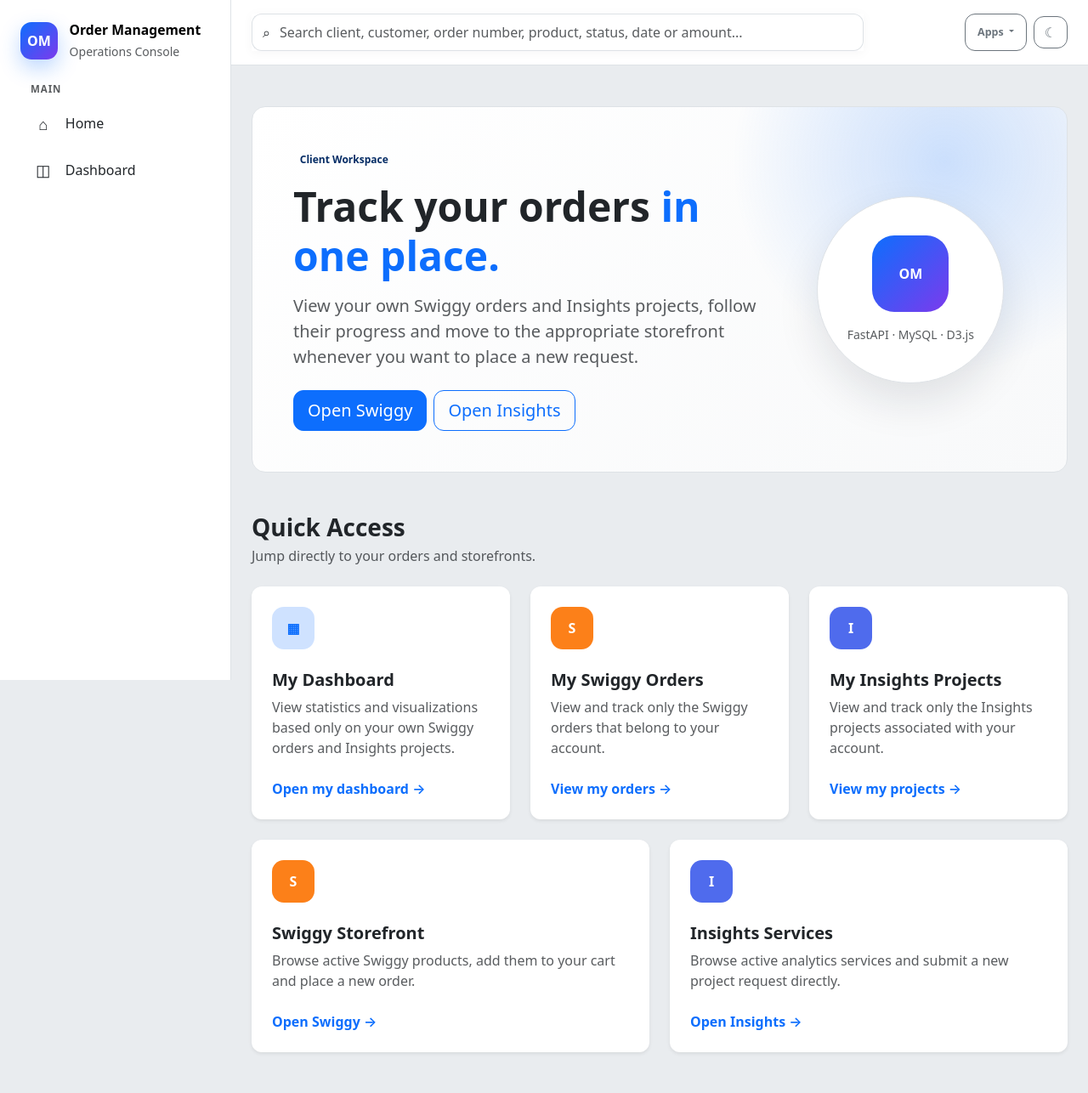
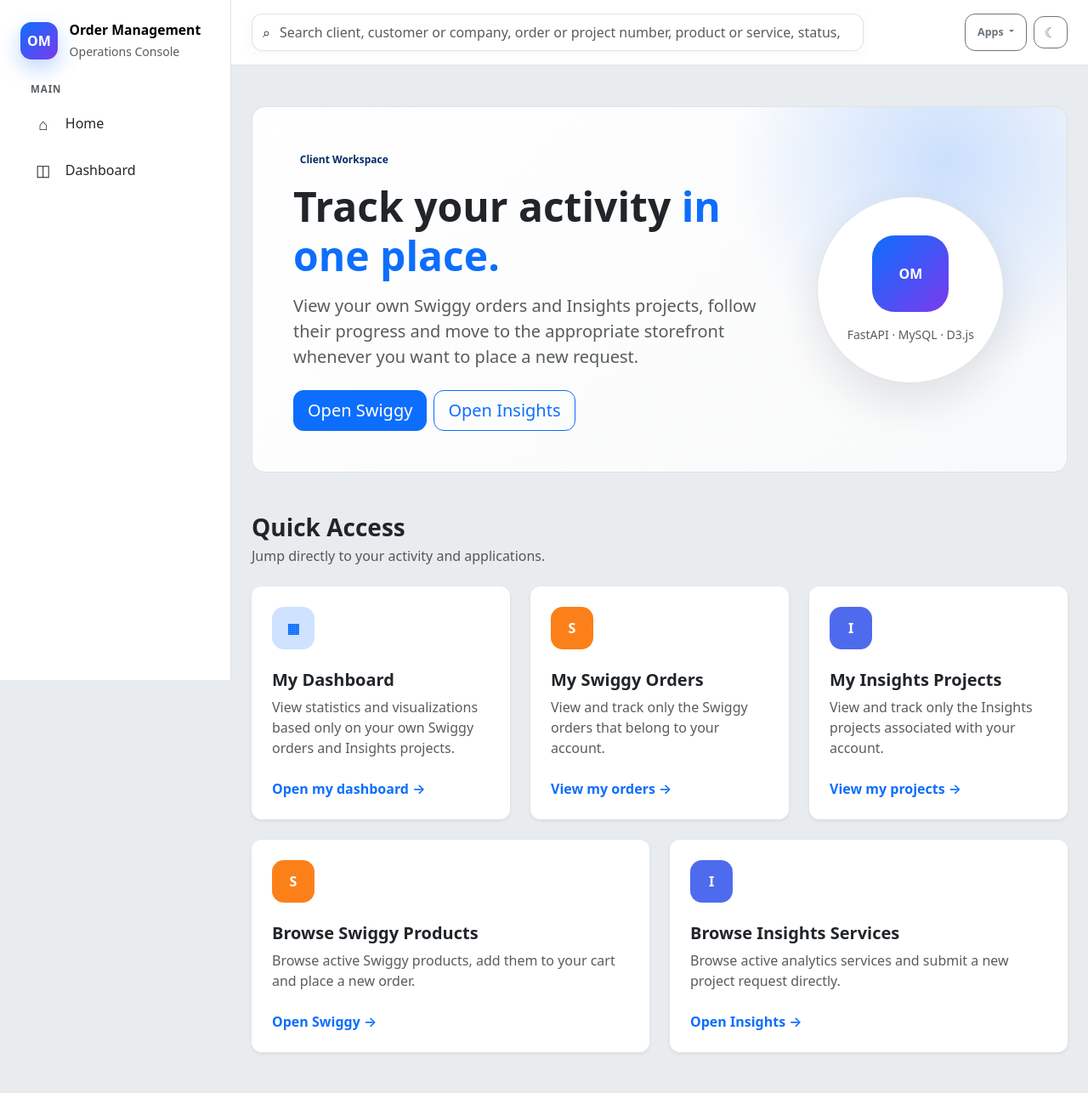
Before and after one commit to acheron2345678-art/order-management-system, a FastAPI app: template templates/home.html in a window 1280 px wide. Shown: the whole page at 85% size. Run offline with FastAPI, Linux system fonts and the light colour scheme; the template is opened without the code that fills it, so the values that code supplies are empty; some libraries are stand-ins or nearby versions.

Commit message:
Complete navigation and terminology cleanup

```diff
--- a/app/dashboard/service.py
+++ b/app/dashboard/service.py
@@ -27,12 +27,12 @@ VALID_DRILLDOWN_METRICS = {
 
 
 METRIC_LABELS = {
-    "total": "Orders",
+    "total": "Activity",
     "pending": "Pending",
     "processing": "Processing",
     "completed": "Completed",
     "cancelled": "Cancelled",
-    "amount": "Revenue",
+    "amount": "Completed Value",
 }
 
 
--- a/static/js/dashboard.js
+++ b/static/js/dashboard.js
@@ -14,7 +14,7 @@
     const metricConfig = {
 
         total: {
-            label: "Orders",
+            label: "Activity",
             currency: false
         },
 
@@ -39,7 +39,7 @@
         },
 
         amount: {
-            label: "Revenue",
+            label: "Completed Value",
             currency: true
         }
 
@@ -200,6 +200,131 @@
     }
 
 
+    function currentUserRole() {
+
+        return (
+            document.body
+                ?.dataset
+                ?.userRole
+            ||
+            ""
+        );
+
+    }
+
+
+    function recordTerminology(
+        platform
+    ) {
+
+        const normalized =
+            String(
+                platform || ""
+            )
+            .toLowerCase();
+
+
+        if (
+            normalized
+            ===
+            "swiggy"
+        ) {
+
+            return {
+                singular: "order",
+                plural: "orders",
+                itemLabel: "Product",
+                valueLabel: "Order Value",
+                countLabel: "Orders",
+                detailTitle: "Swiggy Order Details"
+            };
+
+        }
+
+
+        if (
+            normalized
+            ===
+            "insights"
+        ) {
+
+            return {
+                singular: "project",
+                plural: "projects",
+                itemLabel: "Service",
+                valueLabel: "Project Value",
+                countLabel: "Projects",
+                detailTitle: "Insights Project Details"
+            };
+
+        }
+
+
+        return {
+            singular: "record",
+            plural: "records",
+            itemLabel: "Product / Service",
+            valueLabel: "Completed Value",
+            countLabel: "Records",
+            detailTitle: "Activity Details"
+        };
+
+    }
+
+
+    function detailUrl(
+        platform,
+        id
+    ) {
+
+        const normalized =
+            String(
+                platform || ""
+            )
+            .toLowerCase();
+
+
+        if (
+            currentUserRole()
+            ===
+            "client"
+        ) {
+
+            if (
+                normalized
+                ===
+                "swiggy"
+            ) {
+
+                return (
+                    `/swiggy/my-orders/${id}`
+                );
+
+            }
+
+
+            if (
+                normalized
+                ===
+                "insights"
+            ) {
+
+                return (
+                    `/insights/my-projects/${id}`
+                );
+
+            }
+
+        }
+
+
+        return (
+            `/${normalized}/orders/view/${id}`
+        );
+
+    }
+
+
     function formatDate(
         dateValue
     ) {
@@ -361,27 +486,37 @@
         platformName
     ) {
 
+        const terminology =
+            recordTerminology(
+                platformName
+            );
+
+
         if (
             selectedMetric
-            === "amount"
+            ===
+            "amount"
         ) {
 
             return (
-                "Completed revenue"
-            );
-
-        }
+                terminology.valueLabel
+            );
+
+        }
+
 
         if (
             selectedMetric
-            === "total"
+            ===
+            "total"
         ) {
 
             return (
-                `All ${platformName} orders`
-            );
-
-        }
+                `All ${platformName} ${terminology.plural}`
+            );
+
+        }
+
 
         const total =
             Number(
@@ -389,6 +524,7 @@
                 ||
                 0
             );
+
 
         const value =
             Number(
@@ -399,13 +535,15 @@
                 0
             );
 
+
         if (!total) {
 
             return (
-                "No orders yet"
-            );
-
-        }
+                `No ${terminology.plural} yet`
+            );
+
+        }
+
 
         return (
             (
@@ -418,7 +556,7 @@
                 1
             )
             +
-            `% of ${platformName} orders`
+            `% of ${platformName} ${terminology.plural}`
         );
 
     }
@@ -542,7 +680,7 @@
                 ===
                 "amount"
                     ?
-                    "Completed revenue across both platforms"
+                    "Completed value across both platforms"
                     :
                     "Swiggy + Insights";
 
@@ -1251,7 +1389,7 @@
                             </span>
 
                             <small>
-                                Click to inspect orders
+                                Click to inspect ${recordTerminology(platform).plural}
                             </small>
                             `
                         );
@@ -1883,7 +2021,7 @@
                             </span>
 
                             <small>
-                                Click to inspect orders
+                                Click to inspect activity
                             </small>
                             `
                         );
@@ -1973,7 +2111,7 @@
                         ) {
 
                             button.textContent =
-                                "Units Sold";
+                                "Usage";
 
                         }
 
@@ -2005,12 +2143,12 @@
         ) {
 
             description.textContent =
-                "Top individual products by completed revenue.";
+                "Top products and services by completed value.";
 
         } else {
 
             description.textContent =
-                "Top individual products by units sold from completed orders.";
+                "Top products and services by completed usage.";
 
         }
 
@@ -2380,7 +2518,7 @@
                     String(
                         product.product_name
                         ||
-                        "Unknown Product"
+                        "Unknown Product / Service"
                     );
 
 
@@ -2618,17 +2756,17 @@
                                     </strong>
 
                                     <span>
-                                        Units sold:
+                                        Completed usage:
                                         ${formatNumber(product.quantity)}
                                     </span>
 
                                     <span>
-                                        Completed orders:
+                                        Completed orders / projects:
                                         ${formatNumber(product.orders)}
                                     </span>
 
                                     <span>
-                                        Revenue:
+                                        Completed value:
                                         ${formatCurrency(product.revenue)}
                                     </span>
                                     `
@@ -2793,6 +2931,12 @@
                         ||
                         ""
                     ).toLowerCase();
+
+
+                const terminology =
+                    recordTerminology(
+                        platform
+                    );
 
 
                 const item =
@@ -2854,7 +2998,7 @@
                         <span>
 
                             <small>
-                                Order
+                                ${terminology.singular === "project" ? "Project Number" : "Order Number"}
                             </small>
 
                             <strong>
@@ -2867,7 +3011,7 @@
                         <span>
 
                             <small>
-                                Product
+                                ${terminology.itemLabel}
                             </small>
 
                             <strong>
@@ -2880,7 +3024,7 @@
                         <span>
 
                             <small>
-                                Amount
+                                ${terminology.valueLabel}
                             </small>
 
                             <strong>
@@ -2893,10 +3037,10 @@
 
 
                     <a
-                        href="/${platform}/orders/view/${order.id}"
+                        href="${detailUrl(platform, order.id)}"
                         class="dashboard-drilldown-view-btn"
                     >
-                        View order
+                        View ${terminology.singular}
                         <span>
                             →
                         </span>
@@ -2954,6 +3098,21 @@
                 "dashboard-drilldown-badge"
             );
 
+        const titleElement =
+            document.getElementById(
+                "dashboard-order-drilldown-title"
+            );
+
+        const countLabelElement =
+            document.getElementById(
+                "dashboard-drilldown-count-label"
+            );
+
+        const valueLabelElement =
+            document.getElementById(
+                "dashboard-drilldown-value-label"
+            );
+
         const countElement =
             document.getElementById(
                 "dashboard-drilldown-count"
@@ -2978,6 +3137,36 @@
             document.getElementById(
                 "dashboard-drilldown-empty"
             );
+
+
+        const terminology =
+            recordTerminology(
+                platform
+            );
+
+
+        if (titleElement) {
+
+            titleElement.textContent =
+                terminology.detailTitle;
+
+        }
+
+
+        if (countLabelElement) {
+
+            countLabelElement.textContent =
+                terminology.countLabel;
+
+        }
+
+
+        if (valueLabelElement) {
+
+            valueLabelElement.textContent =
+                terminology.valueLabel;
+
+        }
 
 
         if (platformElement) {
@@ -3084,7 +3273,7 @@
             ) {
 
                 throw new Error(
-                    "Unable to retrieve dashboard orders."
+                    "Unable to retrieve dashboard activity."
                 );
 
             }
--- a/static/js/datatables.js
+++ b/static/js/datatables.js
@@ -57,6 +57,27 @@ document.addEventListener(
             table.dataset.platform
             ||
             "Orders";
+
+
+        const isInsights =
+            platformName
+                .trim()
+                .toLowerCase()
+            ===
+            "insights";
+
+
+        const recordTitle =
+            isInsights
+                ?
+                "Projects"
+                :
+                "Orders";
+
+
+        const recordPlural =
+            recordTitle
+                .toLowerCase();
 
 
         const exportBaseFilename =
@@ -125,13 +146,13 @@ document.addEventListener(
                                     "Export Excel",
 
                                 title:
-                                    `${platformName} Orders`,
+                                    `${platformName} ${recordTitle}`,
 
                                 filename:
                                     exportFilename,
 
                                 sheetName:
-                                    "Orders",
+                                    recordTitle,
 
                                 className:
                                     "btn btn-success",
@@ -178,8 +199,6 @@ document.addEventListener(
                                     // =================================
                                     // SECURITY
                                     // =================================
-                                    // Prevent user supplied cell values
-                                    // from becoming Excel formulas.
 
                                     escapeExcelFormula:
                                         true,
@@ -222,8 +241,6 @@ document.addEventListener(
                                             // =========================
                                             // CLIENT COLUMN
                                             // =========================
-                                            // Preserve username and email
-                                            // as readable information.
 
                                             if (
                                                 column
@@ -267,9 +284,6 @@ document.addEventListener(
                                             // =========================
                                             // AMOUNT COLUMN
                                             // =========================
-                                            // Use displayed value so the
-                                            // exported table matches what
-                                            // the admin sees.
 
                                             if (
                                                 column
@@ -504,27 +518,27 @@ document.addEventListener(
 
 
                         searchPlaceholder:
-                            "Search these orders...",
+                            `Search these ${recordPlural}...`,
 
 
                         lengthMenu:
-                            "Show _MENU_ orders",
+                            `Show _MENU_ ${recordPlural}`,
 
 
                         info:
-                            "Showing _START_ to _END_ of _TOTAL_ orders",
+                            `Showing _START_ to _END_ of _TOTAL_ ${recordPlural}`,
 
 
                         infoEmpty:
-                            "Showing 0 to 0 of 0 orders",
+                            `Showing 0 to 0 of 0 ${recordPlural}`,
 
 
                         emptyTable:
-                            "No orders found",
+                            `No ${recordPlural} found`,
 
 
                         zeroRecords:
-                            "No matching orders found",
+                            `No matching ${recordPlural} found`,
 
 
                         paginate: {
--- a/static/js/search.js
+++ b/static/js/search.js
@@ -12,6 +12,60 @@
             value ?? "";
 
         return div.innerHTML;
+
+    }
+
+
+    function detailUrl(
+        platform,
+        id
+    ) {
+
+        const role =
+            document.body
+                ?.dataset
+                ?.userRole
+            ||
+            "";
+
+
+        if (
+            role
+            ===
+            "client"
+        ) {
+
+            if (
+                platform
+                ===
+                "swiggy"
+            ) {
+
+                return (
+                    `/swiggy/my-orders/${id}`
+                );
+
+            }
+
+
+            if (
+                platform
+                ===
+                "insights"
+            ) {
+
+                return (
+                    `/insights/my-projects/${id}`
+                );
+
+            }
+
+        }
+
+
+        return (
+            `/${platform}/orders/view/${id}`
+        );
 
     }
 
@@ -42,7 +96,7 @@
         ) {
 
             resultsElement.innerHTML =
-                '<div class="search-empty">No orders found</div>';
+                '<div class="search-empty">No orders or projects found</div>';
 
             resultsElement.classList.add(
                 "show"
@@ -85,7 +139,10 @@
 
 
                     item.href =
-                        `/${platform}/orders/view/${order.id}`;
+                        detailUrl(
+                            platform,
+                            order.id
+                        );
 
 
                     const productName =
@@ -100,6 +157,16 @@
                         productName
                             ? ` · ${productName}`
                             : "";
+
+
+                    const recordLabel =
+                        platform
+                        ===
+                        "insights"
+                            ?
+                            "Project"
+                            :
+                            "Order";
 
 
                     const clientUsername =
@@ -156,6 +223,7 @@
 
                             <small>
 
+                                ${recordLabel}:
                                 ${escapeHtml(
                                     order.order_number
                                 )}
--- a/templates/base.html
+++ b/templates/base.html
@@ -126,7 +126,11 @@
 
 
 
-<body>
+<body
+    {% if current_user is defined and current_user %}
+        data-user-role="{{ current_user.role }}"
+    {% endif %}
+>
 
 
 <!-- ========================================= -->
@@ -667,7 +671,7 @@
                             id="global-search"
                             class="form-control border-start-0 ps-0"
                             type="search"
-                            placeholder="Search client, customer, order number, product, status, date or amount..."
+                            placeholder="Search client, customer or company, order or project number, product or service, status, date or value..."
                             autocomplete="off"
                             aria-label="Search all orders and projects"
                         >
@@ -1231,17 +1235,17 @@
 
 
 <script
-    src="/static/js/search.js?v=4"
+    src="/static/js/search.js?v=5"
 ></script>
 
 
 <script
-    src="/static/js/datatables.js?v=5"
+    src="/static/js/datatables.js?v=6"
 ></script>
 
 
 <script
-    src="/static/js/dashboard.js?v=5"
+    src="/static/js/dashboard.js?v=6"
 ></script>
 
 
--- a/templates/home.html
+++ b/templates/home.html
@@ -36,9 +36,9 @@ Home - Order Management
             </h1>
 
             <p class="lead text-body-secondary mb-4 mw-700">
-                Review orders, manage the catalog, restock Swiggy
-                products, monitor Insights services and manage users
-                from one centralized Order Management workspace.
+                Review Swiggy orders and Insights projects, manage the
+                catalog, restock Swiggy products and manage users from
+                one centralized Order Management workspace.
             </p>
 
             <div class="d-flex flex-wrap gap-2">
@@ -64,7 +64,7 @@ Home - Order Management
 
 
             <h1 class="display-5 fw-bold mb-3">
-                Track your orders
+                Track your activity
                 <span class="text-primary">
                     in one place.
                 </span>
@@ -136,7 +136,7 @@ Home - Order Management
 
         {% else %}
 
-            Jump directly to your orders and storefronts.
+            Jump directly to your activity and applications.
 
         {% endif %}
 
@@ -204,8 +204,8 @@ Home - Order Management
                 </h3>
 
                 <p class="text-body-secondary mb-4">
-                    View platform-wide order statistics, summaries
-                    and interactive D3 visualizations.
+                    View Swiggy order and Insights project statistics,
+                    summaries and interactive D3 visualizations.
                 </p>
 
                 <span class="fw-semibold text-primary">
@@ -368,7 +368,7 @@ Home - Order Management
     <div class="col-md-6 col-xl-4">
 
         <a
-            href="/swiggy/orders"
+            href="/swiggy/my-orders"
             class="quick-card card h-100 text-decoration-none border-0 shadow-sm"
         >
 
@@ -402,7 +402,7 @@ Home - Order Management
     <div class="col-md-6 col-xl-4">
 
         <a
-            href="/insights/orders"
+            href="/insights/my-projects"
             class="quick-card card h-100 text-decoration-none border-0 shadow-sm"
         >
 
@@ -447,7 +447,7 @@ Home - Order Management
                 </div>
 
                 <h3 class="h5 text-body fw-bold">
-                    Swiggy Storefront
+                    Browse Swiggy Products
                 </h3>
 
                 <p class="text-body-secondary mb-4">
@@ -481,7 +481,7 @@ Home - Order Management
                 </div>
 
                 <h3 class="h5 text-body fw-bold">
-                    Insights Services
+                    Browse Insights Services
                 </h3>
 
                 <p class="text-body-secondary mb-4">
--- a/templates/search/search_results.html
+++ b/templates/search/search_results.html
@@ -5,7 +5,7 @@
     {% for order in results %}
 
     <a
-        href="/{{ order.platform|lower }}/orders/view/{{ order.id }}"
+        href="{% if current_user is defined and current_user and current_user.role == 'client' %}{% if order.platform|lower == 'swiggy' %}/swiggy/my-orders/{{ order.id }}{% else %}/insights/my-projects/{{ order.id }}{% endif %}{% else %}/{{ order.platform|lower }}/orders/view/{{ order.id }}{% endif %}"
         class="list-group-item list-group-item-action d-flex align-items-center gap-3"
     >
 
@@ -50,7 +50,7 @@
 {% elif query %}
 
 <div class="p-3 text-body-secondary">
-    No orders found.
+    No orders or projects found.
 </div>
 
 {% endif %}
```
Also changed, not shown: templates/auth/login.html (+5 -5 lines), templates/dashboard/dashboard.html (+26 -20 lines), templates/orders/my_purchases.html (+19 -19 lines).
